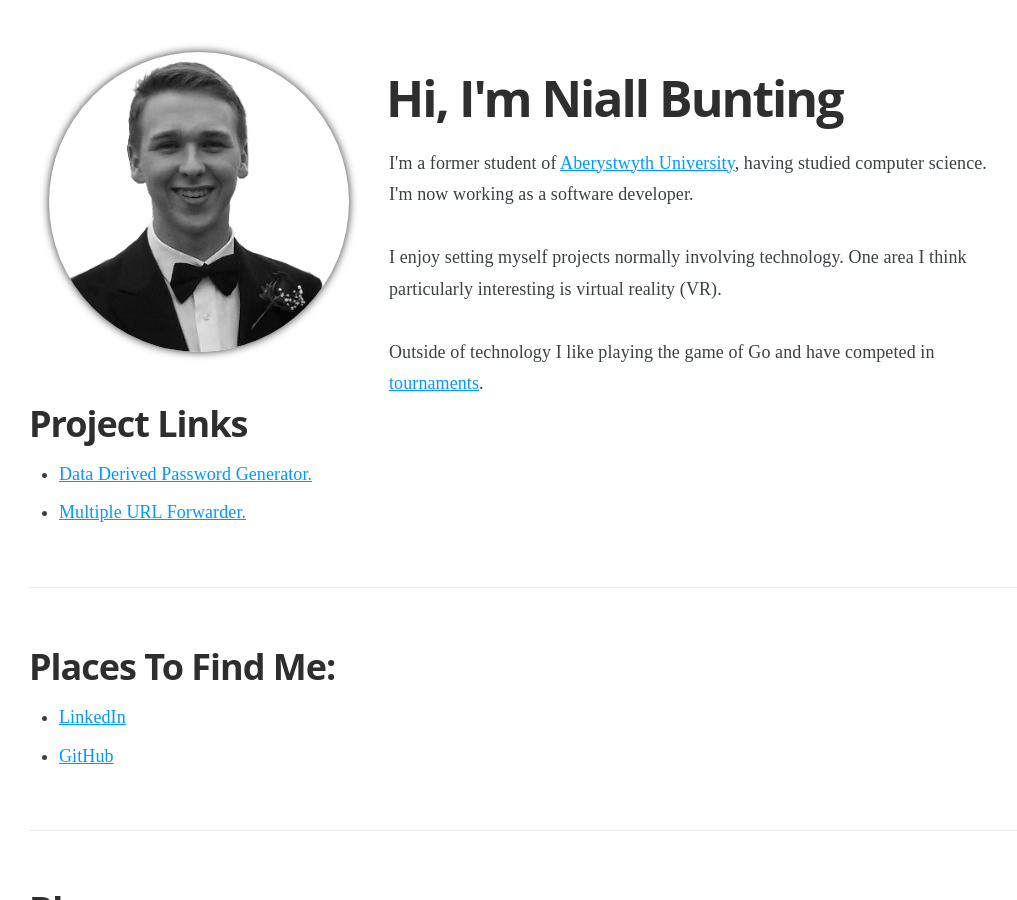
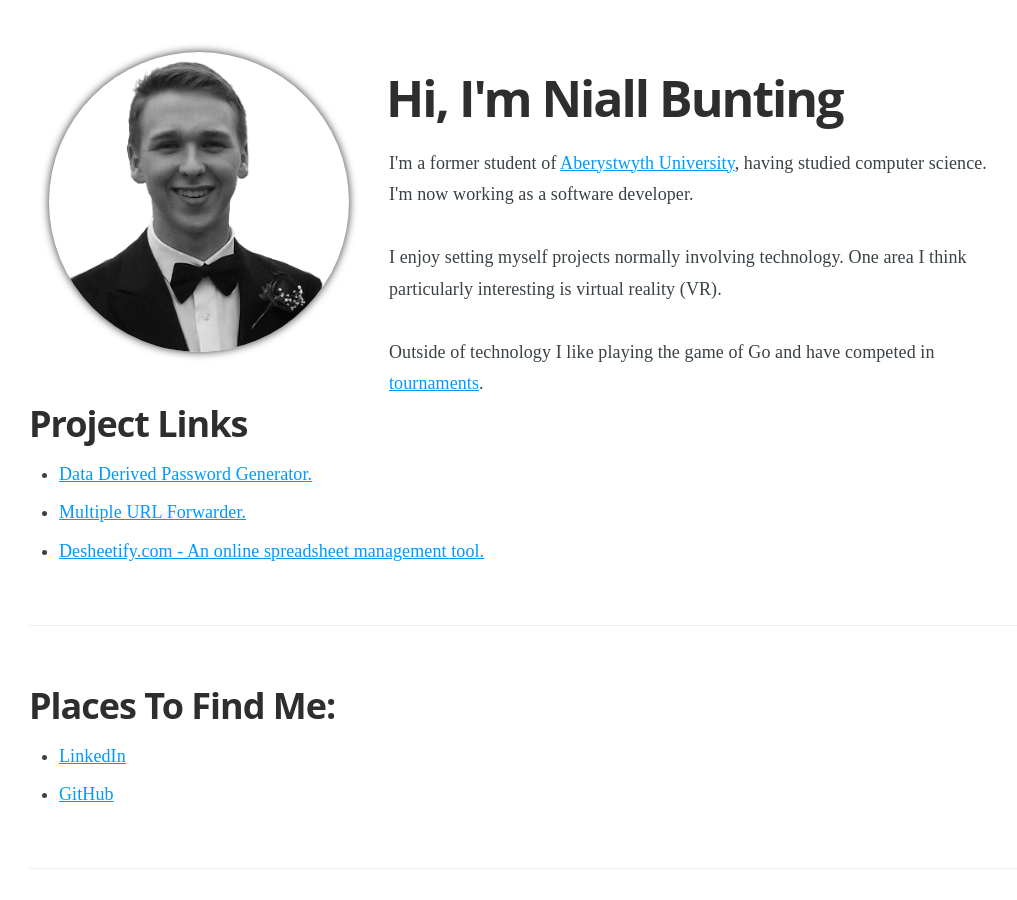
Before and after one commit to NiallBunting/niallbunting.github.io, a Jekyll site: the page built from index.html, in a window 1280 px wide and 900 px high. Shown: the whole window, without its empty margins (99-1116 px from the left). Built offline with Jekyll 4.4.1, drawn with Linux system fonts in a browser that asks for light colours; the list of posts is cut into pages by our own code.

Commit message:
Add desheetify to procject list

```diff
--- a/_layouts/index.html
+++ b/_layouts/index.html
@@ -40,6 +40,7 @@
 				<ul>
 					<li><a href="https://rawcdn.githack.com/NiallBunting/Password-Generator/v0.1/index.html">Data Derived Password Generator.</a></li>
 					<li><a href="url-multi-redirect">Multiple URL Forwarder.</a></li>
+					<li><a href="https://desheetify.com">Desheetify.com - An online spreadsheet management tool.</a></li>
 				</ul>
 		</div>
 	</div>
```
